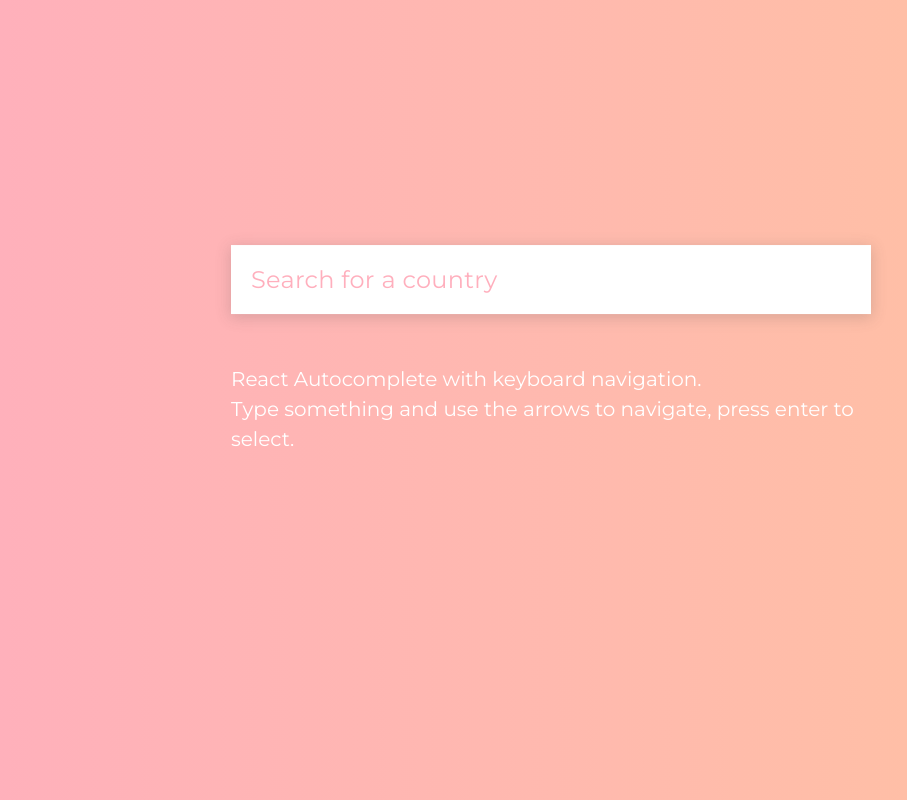
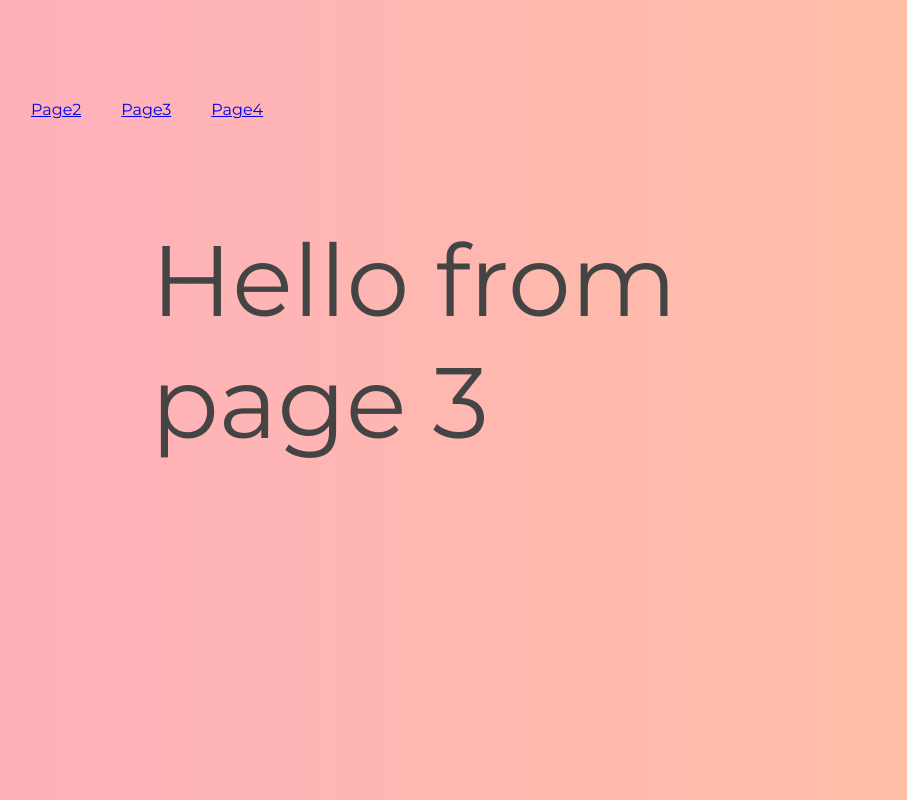
Before and after one commit to jonatanramhoj/react_autocomplete, a React (Create React App) app: page /page3 in a window 1280 px wide. Shown: the whole page, without its empty margins (89-996 px from the left). Built offline with nearby package versions, Linux system fonts and the light colour scheme.

Commit message:
Add router

```diff
--- a/package.json
+++ b/package.json
@@ -4,8 +4,9 @@
   "private": true,
   "homepage": "https://jonatanramhoj.github.io/react_autocomplete",
   "dependencies": {
-    "react": "^16.7.0",
-    "react-dom": "^16.2.0",
+    "react": "^16.13.1",
+    "react-dom": "^16.13.1",
+    "react-router-dom": "^5.2.0",
     "react-scripts": "1.1.1"
   },
   "scripts": {
--- a/src/components/App.js
+++ /dev/null
@@ -1,14 +0,0 @@
-import React, { Component } from 'react';
-import AutoComplete from './AutoComplete';
-
-class App extends Component {
-  render() {
-    return (
-      <main className="main">
-        <AutoComplete />
-      </main>
-    );
-  }
-}
-
-export default App;
--- /dev/null
+++ b/src/components/Navigation.js
@@ -0,0 +1,16 @@
+import React, { Component } from 'react';
+import { Link } from 'react-router-dom';
+
+class Nav extends Component {
+  render () {
+    return (
+      <div className='nav'>
+        <Link to='/page2'>Page2</Link>
+        <Link to='/page3'>Page3</Link>
+        <Link to='/page4'>Page4</Link>
+      </div>
+    );
+  }
+}
+
+export default Nav;
--- /dev/null
+++ b/src/components/Page2.js
@@ -0,0 +1,17 @@
+import React, { Component } from 'react';
+import Nav from './Navigation';
+
+class Page2 extends Component {
+  render () {
+    return (
+      <div>
+        <Nav />
+        <div className='main'>
+          <h1>Hello from page 2</h1>
+        </div>
+      </div>
+    );
+  }
+}
+
+export default Page2;
--- /dev/null
+++ b/src/components/Page3.js
@@ -0,0 +1,17 @@
+import React, { Component } from 'react';
+import Nav from './Navigation';
+
+class Page3 extends Component {
+  render () {
+    return (
+      <div>
+        <Nav />
+        <div className='main'>
+          <h1>Hello from page 3</h1>
+        </div>
+      </div>
+    );
+  }
+}
+
+export default Page3;
--- /dev/null
+++ b/src/components/Page4.js
@@ -0,0 +1,17 @@
+import React, { Component } from 'react';
+import Nav from './Navigation';
+
+class Page4 extends Component {
+  render () {
+    return (
+      <div>
+        <Nav />
+        <div className='main'>
+          <h1>Hello from page 4</h1>
+        </div>
+      </div>
+    );
+  }
+}
+
+export default Page4;
--- a/src/css/App.css
+++ b/src/css/App.css
@@ -136,3 +136,18 @@ body {
   /* Firefox 18- */
   color: #ffafbd;
 }
+
+.nav {
+  margin: 0 auto;
+  padding: 100px;
+}
+
+.nav a {
+  margin: 20px;
+}
+
+.main {
+  max-width: 800px;
+  margin: 0 auto;
+  font-size: 100px;
+}
--- a/src/index.js
+++ b/src/index.js
@@ -1,7 +1,19 @@
 import React from 'react';
-import ReactDOM from 'react-dom';
+import { render } from 'react-dom';
+import { BrowserRouter, Route } from 'react-router-dom';
+
 import './css/reset.css';
 import './css/app.css';
-import App from './components/App';
+import AutoComplete from './components/AutoComplete';
+import Page2 from './components/Page2';
+import Page3 from './components/Page3';
+import Page4 from './components/Page4';
 
-ReactDOM.render(<App />, document.getElementById('root'));
+render((
+  <BrowserRouter>
+    <Route exact path='/' component={AutoComplete} />
+    <Route path='/page2' component={Page2} />
+    <Route path='/page3' component={Page3} />
+    <Route path='/page4' component={Page4} />
+  </BrowserRouter>
+), document.getElementById('root'));
```
Also changed, not shown: 1 other file (tests, documents, lock files or other folders).
